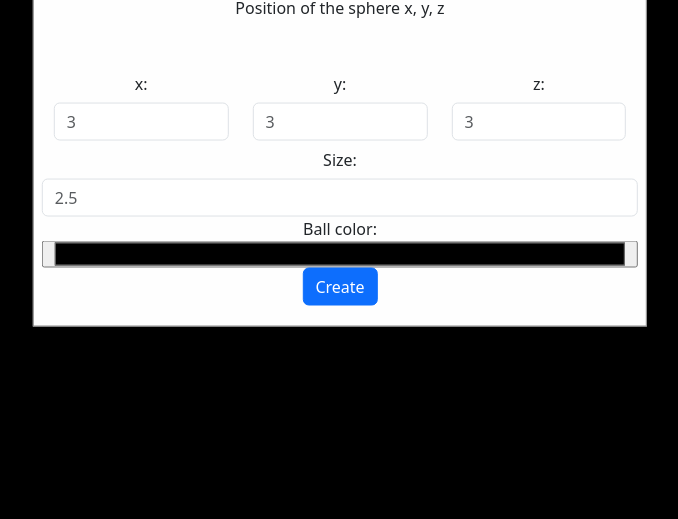
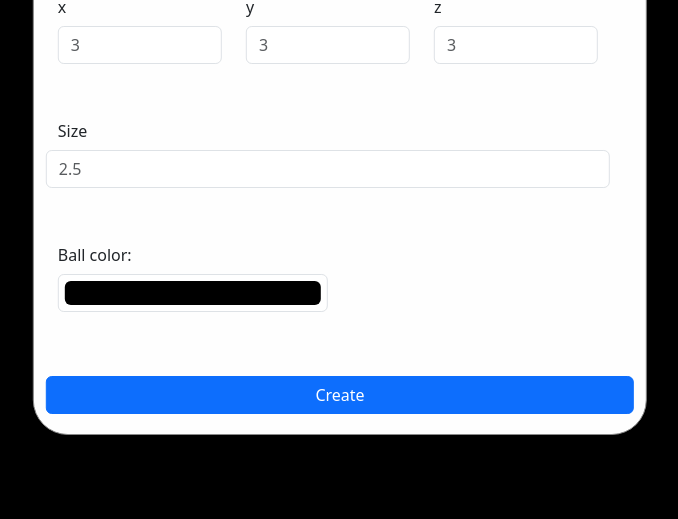
Before and after one commit to PLU-Programming-Party/particle-forge, a website built with Vite: page index.html in a window 1280 px wide. Shown: the part 281-800 px from the top of the page, without its empty margins (300-978 px from the left). Built offline with nearby package versions, Linux system fonts and the light colour scheme.

Commit message:
added UI, adding spheres with the . key, etc.

```diff
--- a/index.html
+++ b/index.html
@@ -10,35 +10,43 @@
 <body>
 <script type="module" src="/main.js"></script>
 <div id= "modal">
-    <div id = "modal-content" style="text-align: center">
-        <h1 id = "modal-text">Create a new sphere</h1>
-        <form action = "#" id="question-form">
-                <div class="row">
-                    <label for="readonlystatic" class="col-form-label">Position of the sphere x, y, z</label>
+    <div id = "modal-content" >
+        <h1 id = "modal-text">Create a new sphere</h1><br><br>
+        <form action = "#" id="question-form" class = "row g-3">
+                <div class="row" style="text-align: center">
+                    <label for="readonlystatic" class="col-form-label">Position of the sphere x, y, z:</label>
                     <input type="text" readonly class="form-control-plaintext" id="readonlystatic" value="">
                 </div>
                 <div class="row">
                     <div class="col">
-                        <label for="posx" class="col-form-label">x: </label>
+                        <label for="posx" class="col-form-label">x </label>
                         <input type="number" id="n1" name="n1" min="-50" max="50" placeholder = "3" class = "form-control" required>
                     </div>
                     <div class="col">
-                        <label for="posy" class="col-form-label">y: </label>
+                        <label for="posy" class="col-form-label">y </label>
                         <input type="number" id="n2" name="n2" min="-50" max="50" placeholder = "3" class = "form-control" required>
                     </div>
                     <div class="col">
-                        <label for="posz" class="col-form-label">z: </label>
+                        <label for="posz" class="col-form-label">z </label>
                         <input type="number" id="n3" name="n3" min="-50" max="50" placeholder = "3" class = "form-control" required>
                     </div>
                 </div>
+            <div><h1></h1></div>
+            <div><h1></h1></div>
             <div class="row">
-                <label for="size" class="col-form-label">Size: </label>
+                <label for="size" class="col-form-label">Size </label>
                 <input type="number" id="size" name="size" min="0.1" max="15" step="0.1" placeholder = "2.5" class = "form-control" required>
             </div>
+            <div><h1></h1></div>
+            <div><h1></h1></div>
             <div class="row">
-                <label for="color">Ball color: </label>
-                <input type = "color" name = "color" value = "#000000" id = "choosecolor" required>
+                <span>
+                    <label for="color" class="col-form-label">Ball color: </label>
+                    <input type = "color" name = "color" value = "#000000" id = "choosecolor" style="width: 50%;" class = "form-control form-control-color" required>
+                </span>
             </div>
+            <div><h1></h1></div>
+            <div><h1></h1></div>
             <button type="submit" class = "btn btn-primary" id="submitbtn">Create</button>
         </form>
     </div>
--- a/main.js
+++ b/main.js
@@ -178,6 +178,7 @@ function addNewSphere() {
             spheres.push(obj);
             obj.updateParticle();
             document.getElementById("modal").classList.add("hidden");
+            $('#question-form').each(function(){this.reset();});
         })
     })
     //const [pos_x, pos_y, pos_z] = prompt("positions").split(' ');
@@ -190,3 +191,9 @@ init(spheres);
 
 window.onload = function() {addNewSphere();};
 //setInterval(function () {spheres[0].movement("right");}, 3000)
+
+document.addEventListener("keydown", function(event) {
+    if (event.key == '.') {
+        addNewSphere();
+    }
+})
--- a/style.css
+++ b/style.css
@@ -12,7 +12,6 @@ body {
     overflow: auto; /* Enable scroll if needed */
     background-color: rgb(0,0,0); /* Fallback color */
     background-color: rgba(0,0,0,0.8); /* Black w/ opacity */
-    border-radius: 25px;
 }
 #modal-content {
     background-color: #fefefe;
@@ -23,7 +22,11 @@ body {
     padding: 20px;
     border: 1px solid #888;
     width: 80%; /* Could be more or less, depending on screen size */
+    border-radius: 35px;
 }
 .hidden {
     display: none !important;
 }
+#modal-text {
+    text-align: center;
+}
```
